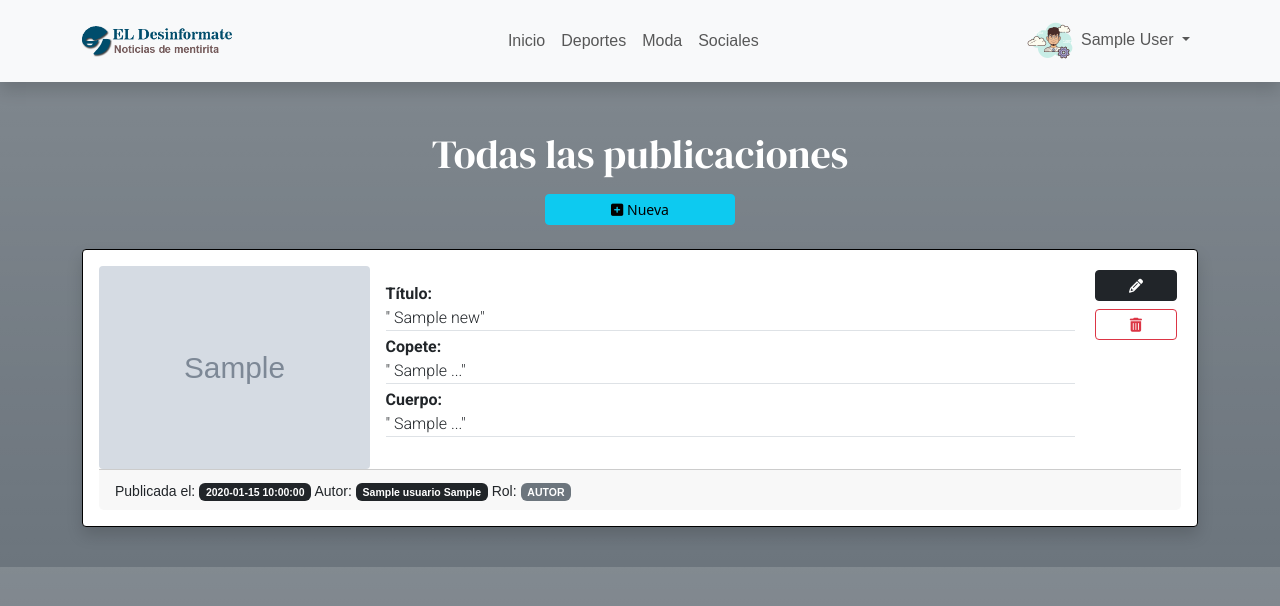
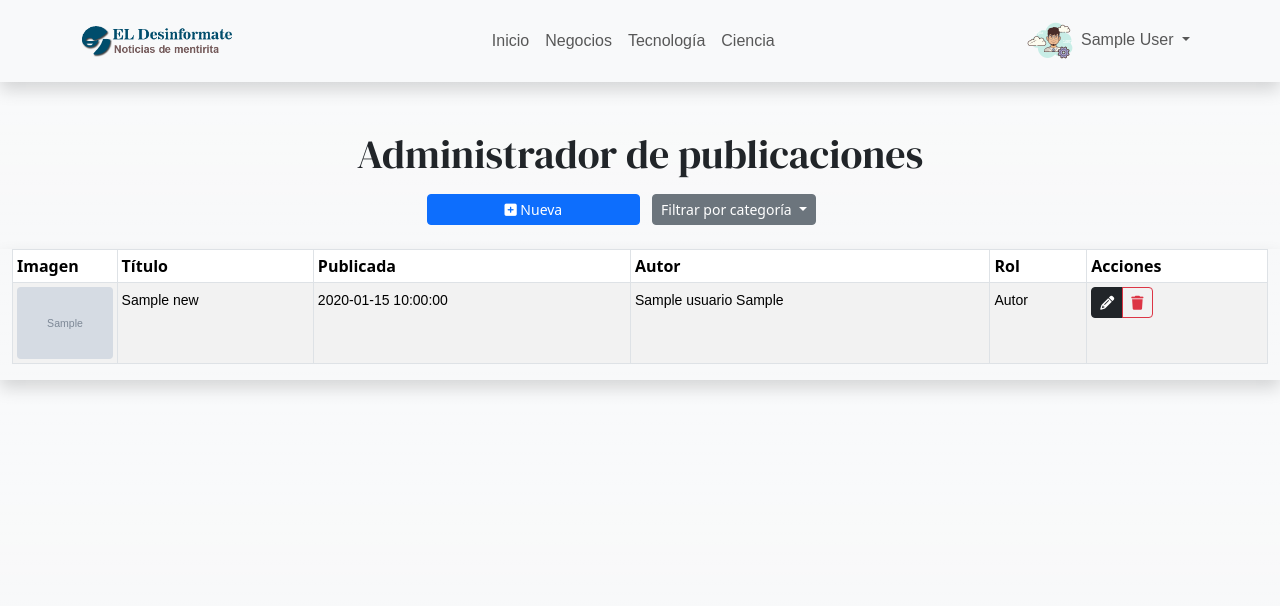
Before and after one commit to KaporMirr/diario_web_demo, a PHP site: page /admin/todas_publicaciones.php in a window 1280 px wide. Shown: the top 606 px of the page. Run offline with PHP 8.4, Linux system fonts and the light colour scheme; the visitor is signed in with stand-in values (Sample User, id 1); tables that the repository leaves empty or names only in its code hold one stand-in row (values such as "Sample post"); grey boxes marked "Sample" are stand-in pictures; some libraries are stand-ins or nearby versions; some web fonts are replaced.

Commit message:
second commit

```diff
--- a/admin/menu.php
+++ b/admin/menu.php
@@ -26,24 +26,24 @@ if (!isset($_SESSION['usuario_logueado'])) {
         <div class="collapse navbar-collapse" id="navbarNav">
             <ul class="navbar-nav mx-auto">
                 <li class="nav-item">
-                    <a href="../noticias/index.php" class="nav-link">Inicio</a>
+                    <a href="../noticias/index.php" class="nav-link link-underline">Inicio</a>
                 </li>
                 <li class="nav-item">
-                    <a href="../noticias/index.php?categoria=Deportes" class="nav-link">Deportes</a>
+                    <a href="../noticias/index.php?categoria=Negocios" class="nav-link">Negocios</a>
                 </li>
                 <li class="nav-item">
-                    <a href="../noticias/index.php?categoria=Moda" class="nav-link">Moda</a>
+                    <a href="../noticias/index.php?categoria=Tecnologia" class="nav-link">Tecnología</a>
                 </li>
                 <li class="nav-item">
-                    <a href="../noticias/index.php?categoria=Sociales" class="nav-link">Sociales</a>
+                    <a href="../noticias/index.php?categoria=Ciencia" class="nav-link">Ciencia</a>
                 </li>
             </ul>
 
             <div class="navbar-nav">
                 <?php if ($is_logged): ?>
                     <div class="dropdown">
-                        <a href="#" class="nav-link dropdown-toggle" id="dropdownUser1"
-                            data-bs-toggle="dropdown" aria-expanded="false">
+                        <a href="#" class="nav-link dropdown-toggle" id="dropdownUser1" data-bs-toggle="dropdown"
+                            aria-expanded="false">
                             <?php if ($rol == "admin"): ?>
                                 <img src="../imagenes/logos/useradmin.png" class="img-fluid" alt="usuario-logo" width="50">
                             <?php else: ?>
@@ -52,18 +52,26 @@ if (!isset($_SESSION['usuario_logueado'])) {
                             <?= $nombre ?>
                         </a>
                         <ul class="dropdown-menu text-small" aria-labelledby="dropdownUser1">
-                            <?php if($rol == "admin"): ?>
-                                <li><h6 class="dropdown-header">Panel Admin</h6></li>
+                            <?php if ($rol == "admin"): ?>
+                                <li>
+                                    <h6 class="dropdown-header">Panel Admin</h6>
+                                </li>
                                 <li><a class="dropdown-item" href="index.php">Admin usuarios</a></li>
                                 <li><a class="dropdown-item" href="todas_publicaciones.php">Admin Publicaciones</a></li>
-                                <li><hr class="dropdown-divider" /></li>
+                                <li>
+                                    <hr class="dropdown-divider" />
+                                </li>
                             <?php else: ?>
                                 <li></li>
                             <?php endif ?>
-                            <li><h6 class="dropdown-header">Panel Autor</h6></li>
+                            <li>
+                                <h6 class="dropdown-header">Panel Autor</h6>
+                            </li>
                             <li><a class="dropdown-item" href="mis_publicaciones.php">Mis Publicaciones</a></li>
                             <li><a class="dropdown-item" href="../noticias/form_agregar.php">Nueva Publicación</a></li>
-                            <li><hr class="dropdown-divider" /></li>
+                            <li>
+                                <hr class="dropdown-divider" />
+                            </li>
                             <li><a class="dropdown-item" href="../backend/logout.php">Cerrar sesión</a></li>
                         </ul>
                     </div>
--- a/admin/todas_publicaciones.php
+++ b/admin/todas_publicaciones.php
@@ -28,10 +28,10 @@ require("../backend/admin_noticias.php");
     <script src="https://kit.fontawesome.com/cac8e89f4d.js" crossorigin="anonymous"></script>
     <link rel="stylesheet" href="../estaticos/css/style.css">
 
-    <title>Mis publicaciones</title>
+    <title>Administrador de publicaciones</title>
 </head>
 
-<body class="bg-secondary bg-gradient text-bg-dark">
+<body class="bg-light bg-gradient">
     <!-- NAVBAR -->
     <div class="">
         <?php require("menu.php"); ?>
@@ -41,105 +41,107 @@ require("../backend/admin_noticias.php");
     <!-- CONTENT -->
     <div class="container-fluid">
         <div class="container">
-            <h1 class="text-center">Todas las publicaciones</h1>
+            <h1 class="text-center">Administrador de publicaciones</h1>
         </div>
 
         <?php
         if (!empty($mensaje)) {
-            echo "<div class='alert alert-success' role='alert'>" . $mensaje . "</div>";
+            echo "<div class='alert alert-success text-center' role='alert'>" . $mensaje . "</div>";
         }
         ?>
 
-
-        <div class="container mt-3">
-            <div class="row">
-                <a href="../noticias/form_agregar.php" class="btn btn-sm btn-info col-2 offset-5 mb-4">
+        <div class="mt-3">
+            <div class="row justify-content-center">
+                <a href="../noticias/form_agregar.php" class="btn btn-sm btn-primary col-2 mb-4">
                     <i class="fa-solid fa-square-plus"></i>
                     Nueva
                 </a>
+                <div class="dropdown col-2">
+                    <button class="btn btn-sm btn-secondary dropdown-toggle" type="button" data-bs-toggle="dropdown"
+                        aria-expanded="false">
+                        Filtrar por categoría
+                    </button>
+                    <ul class="dropdown-menu">
+                        <li><a class="dropdown-item" href="todas_publicaciones.php">Todo</a></li>
+                        <li><a class="dropdown-item" href="todas_publicaciones.php?categoria=Negocios">Negocios</a></li>
+                        <li><a class="dropdown-item" href="todas_publicaciones.php?categoria=Tecnologia">Tecnología</a></li>
+                        <li><a class="dropdown-item" href="todas_publicaciones.php?categoria=Ciencia">Ciencia</a></li>
+                    </ul>
+                </div>
                 <?php if ($todas_publicaciones->rowCount() > 0): ?>
+
+                    <div class="">
+                        <div class="row shadow">
+                            <div class="col-12">
+                                <a href=""></a>
+                                <a href=""></a>
+                                <a href=""></a>
+                            </div>
+                            <div class="col-md-12">
+                                <div class="table-responsive">
+                                    <table class="table table-striped table-hover table-sm table-bordered">
+                                        <thead>
+                                            <tr>
+                                                <th scope="col" class="col-1">Imagen</th>
+                                                <th scope="col">Título</th>
+                                                <th scope="col">Publicada</th>
+                                                <th scope="col">Autor</th>
+                                                <th scope="col">Rol</th>
+                                                <th scope="col">Acciones</th>
+                                            </tr>
+                                        </thead>
+                                        <tbody>
                                             <?php foreach ($todas_publicaciones as $noticia): ?>
-                        <div class="col-12 mb-4">
-                            <div class="card p-3 shadow border-black rounded-1 mb-3">
-                                <div class="row g-0">
-                                    <div class="col-md-3 col-sm-12 justify-content-center align-items-center">
-                                        <!-- src="<php print($noticia['imagen'])";?> -->
-                                        <img src="../imagenes/subidas/<?php print($noticia['imagen']); ?>"
-                                            class="img-fluid rounded-1" alt="Imagen de la tarjeta">
+                                                <tr>
+                                                    <td>
+                                                        <img src="../imagenes/subidas/<?php echo $noticia['imagen']; ?>"
+                                                            class="img-fluid rounded-1" alt="Imagen de la noticia" width="100">
+                                                    </td>
+                                                    <td><small>
+                                                            <?php echo $noticia['titulo']; ?>
+                                                        </small></td>
+                                                    <td><small>
+                                                            <?php echo $noticia['fecha']; ?>
+                                                        </small></td>
+                                                    <td><small>
+                                                            <?php echo $noticia['autor']; ?>
+                                                        </small></td>
+                                                    <td>
+                                                        <?php if ($noticia['rol'] == "admin"): ?>
+                                                            <small class="">
+                                                                <?php echo "Admin"; ?></span>
+                                                            <?php else: ?>
+                                                                <small class="">
+                                                                    <?php echo "Autor"; ?></span>
+                                                                <?php endif ?>
+                                                    </td>
+                                                    <td>
+                                                        <div class="btn-group" role="group">
+                                                            <a href="../noticias/form_editar.php?id_noticia=<?php echo $noticia["id_noticia"]; ?>"
+                                                                class="btn btn-sm btn-dark" title="Editar"><i
+                                                                    class="fas fa-pencil-alt"></i></a>
+                                                            <a href="../backend/borrar_noticia.php?id_noticia=<?php echo $noticia["id_noticia"]; ?>&imagen=<?php echo $noticia["imagen"]; ?>"
+                                                                class="btn btn-sm btn-outline-danger"
+                                                                onclick="return confirm('¿Desea eliminar?')" title="Eliminar"><i
+                                                                    class="fas fa-trash"></i></a>
                                                         </div>
-                                    <div class="col-md-8 col-sm-12">
-                                        <div class="card-body">
-                                            <p class="card-title mb-1 border-bottom">
-                                                <strong>Título:</strong><br>
-                                                "
-                                                <?php print($noticia['titulo']); ?>"
-                                            </p>
-
-                                            <p class="card-text mb-1 border-bottom">
-                                                <strong>Copete:</strong><br>
-                                                "
-                                                <?php print(substr($noticia['copete'], 0, 100)); ?> ..."
-                                            </p>
-                                            <p class="card-text mb-1 border-bottom">
-                                                <strong>Cuerpo:</strong><br>
-                                                "
-                                                <?php print(substr($noticia['cuerpo'], 0, 100)); ?> ..."
-                                            </p>
-                                        </div>
-                                    </div>
-
-                                    <div class="col-md-1 col-sm-12">
-                                        <div class="">
-                                            <div
-                                                class=" d-flex flex-column flex-wrap justify-content-center text-center slign-items-center w-100">
-
-                                                <a href="<?php print('noticias_editar.php?id_noticia=' . $noticia["id_noticia"] . ''); ?>"
-                                                    class="btn btn-sm btn-dark m-1"><i class="fa-solid fa-pencil"></i></a>
-                                                <a href="<?php print('../backend/borrar_noticia.php?id_noticia=' . $noticia["id_noticia"] . '&imagen=' . $noticia["imagen"] . ''); ?>"
-                                                    class="btn btn-sm btn-outline-danger m-1"
-                                                    onclick="return confirm(&quot; Desea eliminar &quot;)"><i
-                                                        class="fa-solid fa-trash-can"></i></a>
+                                                    </td>
+                                                </tr>
+                                            <?php endforeach; ?>
+                                        </tbody>
+                                    </table>
                                 </div>
                             </div>
                         </div>
-                                    <div class="card-footer text-left col-12">
-                                        <small>Publicada el:
-                                            <span class="badge text-bg-dark">
-                                                <?php print($noticia['fecha']) ?>
-                                            </span>
-                                        </small>
-                                        <small>Autor:
-                                            <span class="badge text-bg-dark">
-                                                <?php print($noticia['autor']) ?>
-                                            </span>
-                                        </small>
-                                        <?php if ($noticia['rol'] == "admin"): ?>
-                                            <small>Rol:
-                                                <span class="badge text-bg-danger">
-                                                    <?php print(strtoupper($noticia['rol'])) ?>
-                                                </span>
-                                            </small>
-                                        <?php else: ?>
-                                            <small>Rol:
-                                                <span class="badge text-bg-secondary">
-                                                    AUTOR
-                                                </span>
-                                            </small>
-                                        <?php endif ?>
                     </div>
-                                </div>
-                            </div>
-                        <?php endforeach; ?>
-
-                    </div>
-                </div>
-            </div>
-
                 <?php else: ?>
                     <div class="container mt-3 alert alert-secondary">
                         Aún no has publicado nada
                     </div>
                 <?php endif ?>
+            </div>
+        </div>
+    </div>
 </body>
 
 </html>
--- a/backend/admin_noticias.php
+++ b/backend/admin_noticias.php
@@ -13,21 +13,31 @@ $path_imagenes = "../imagenes/";
 // Importaciones
 $archivo = "conexion.php";
 // Full path--> ../backend/conexion.php
-require($path_backend.$archivo);
+require($path_backend . $archivo);
 
 
 if (!isset($_SESSION['usuario_logueado']))
     header("location:" . $path_admin . "form_login.php");
 
-$id_usuario=$_SESSION['id_usuario'];
+$id_usuario = $_SESSION['id_usuario'];
 
+if (!isset($categoria)) {
 
-$instruccion = "
+    $instruccion = "
     SELECT news.*, CONCAT(usuarios.nombre, ' ', usuarios.apellido) AS autor, usuarios.rol
     FROM news
     INNER JOIN usuarios ON news.id_usuario = usuarios.id_usuario
     ORDER BY news.fecha DESC
 ";
+} else {
+    $instruccion = "
+        SELECT news.*, CONCAT(usuarios.nombre, ' ', usuarios.apellido) AS autor, usuarios.rol
+        FROM news
+        INNER JOIN usuarios ON news.id_usuario = usuarios.id_usuario
+        WHERE news.categoria = '$categoria'
+        ORDER BY news.fecha DESC
+    ";
+}
 
 $todas_publicaciones = $conexion->query($instruccion);
 $conexion = null;
--- a/noticias/form_agregar.php
+++ b/noticias/form_agregar.php
@@ -60,8 +60,8 @@ if (!isset($_SESSION['usuario_logueado']))
                 </select>
             </div>
             <div class="mb-3">
-                <input type="submit" class="btn btn-sm btn-dark" id="enviar" name="enviar" value="GUARDAR">
-                <a name="" id="" class="btn btn-sm btn-outline-danger" href="../admin/" role="button">CANCELAR</a>
+                <input type="submit" class="btn btn-sm btn-dark" id="enviar" name="enviar" value="Guardar">
+                <a name="" id="" class="btn btn-sm btn-outline-danger" href="../admin/mis_publicaciones.php" role="button">Cancelar</a>
             </div>
         </form>
     </div>
```
Also changed, not shown: admin/mis_publicaciones.php (+53 -45 lines), backend/admin_mis_noticias.php (+21 -0 lines), backend/agregar_noticia.php (+27 -37 lines), backend/editar_noticia.php (+52 -0 lines), noticias/form_editar.php (+103 -0 lines), noticias/index.php (+1 -9 lines), imagenes/subidas/1696126763-nanobot.jpg (added). Lines whose indentation alone changed are shown as unchanged.
